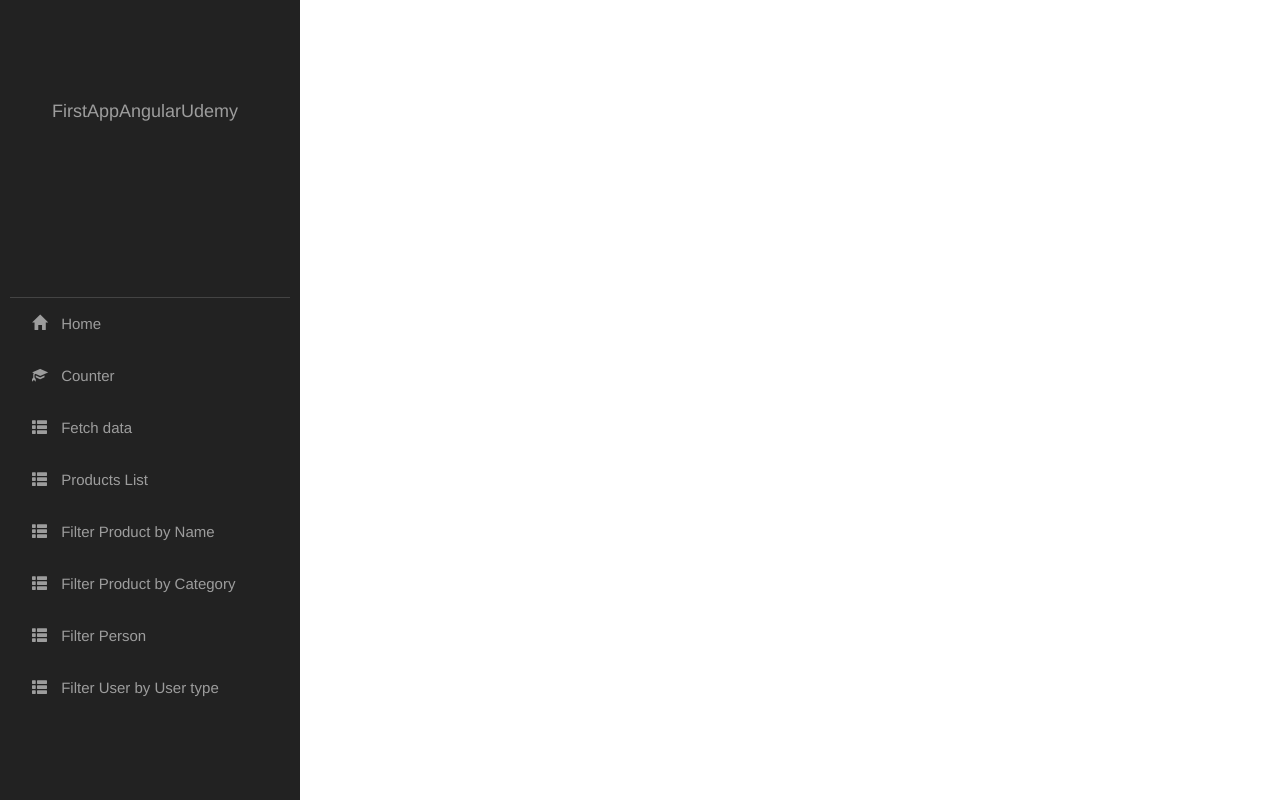
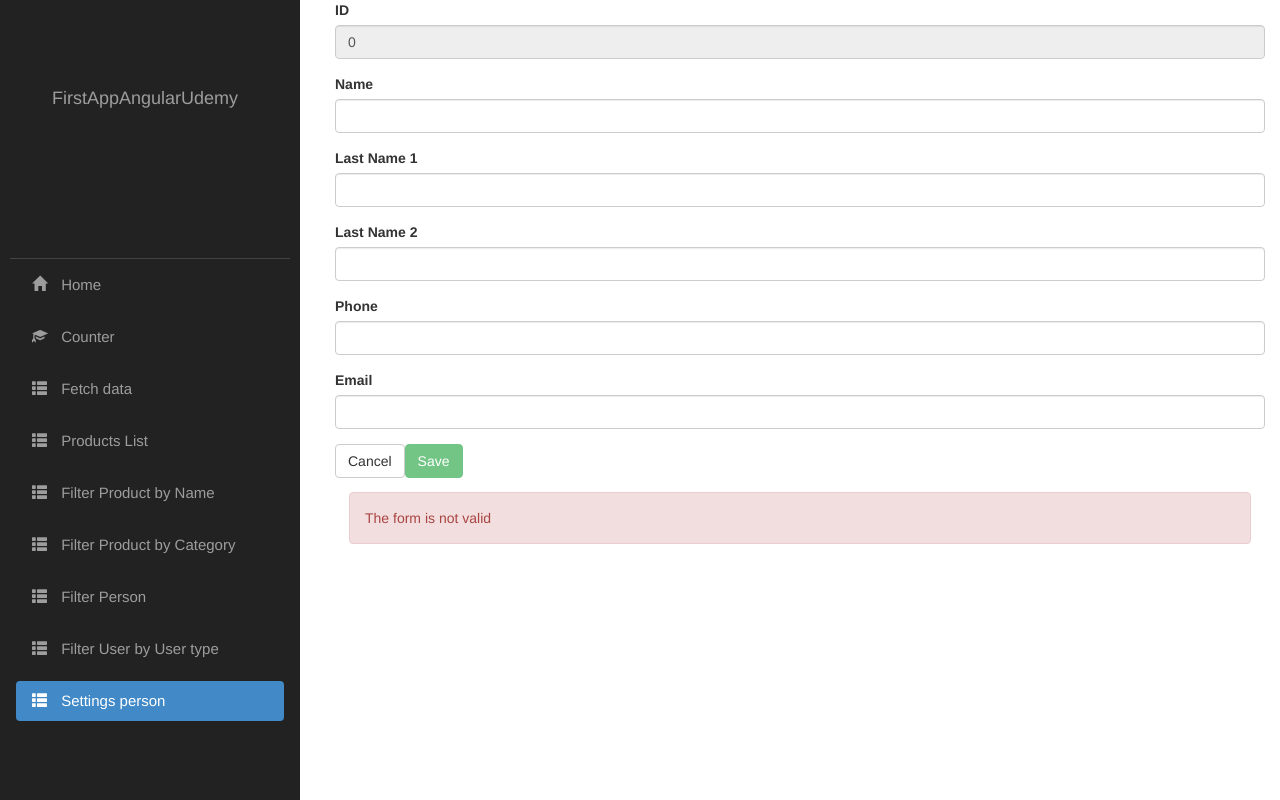
Before and after one commit to sevann-radhak/FirstAppAngularUdemy, an Angular app in the folder FirstAppAngularUdemy/ClientApp/: page /settings-person/1 in a window 1280 px wide. Before the commit this address led to /. Built offline with nearby package versions, Linux system fonts and the light colour scheme.

Commit message:
Create person in bd

```diff
--- a/FirstAppAngularUdemy/ClientApp/src/app/components/filter-person-name/filter-person-name.component.html
+++ b/FirstAppAngularUdemy/ClientApp/src/app/components/filter-person-name/filter-person-name.component.html
@@ -2,4 +2,4 @@
 
 </search-person-name>
 
-<table-person [people]="people"></table-person>
+<table-person [people]="people" [isSettings]="false"></table-person>
--- /dev/null
+++ b/FirstAppAngularUdemy/ClientApp/src/app/components/settings-form-person/settings-form-person.component.html
@@ -0,0 +1,43 @@
+<div class="row">
+  <div class="col-md-12">
+    <form [formGroup]="person" (ngSubmit)="saveData()">
+      <div class="form-group">
+        <label>ID</label>
+        <input type="text" class="form-control" readonly formControlName="IdPerson" />
+      </div>
+
+      <div class="form-group">
+        <label>Name</label>
+        <input type="text" class="form-control" formControlName="Name" />
+      </div>
+
+      <div class="form-group">
+        <label>Last Name 1</label>
+        <input type="text" class="form-control" formControlName="apPaterno" />
+      </div>
+
+      <div class="form-group">
+        <label>Last Name 2</label>
+        <input type="text" class="form-control" formControlName="apMaterno" />
+      </div>
+
+      <div class="form-group">
+        <label>Phone</label>
+        <input type="number" class="form-control" formControlName="PhoneNumber" />
+      </div>
+
+      <div class="form-group">
+        <label>Email</label>
+        <input type="text" class="form-control" formControlName="Email" />
+      </div>
+      <div>
+        <button class="btn btn-default" [routerLink]="['/settings-person']">Cancel</button>
+        <input type="submit" class="btn btn-success" value="Save" [disabled]="!person.valid" />
+      </div>
+    </form>
+  </div>
+</div>
+
+<div style="margin:1em" *ngIf="!person.valid">
+  <div class="alert  alert-danger">The form is not valid</div>
+</div>
--- /dev/null
+++ b/FirstAppAngularUdemy/ClientApp/src/app/components/settings-form-person/settings-form-person.component.ts
@@ -0,0 +1,37 @@
+import { Component, OnInit } from '@angular/core';
+import { FormGroup, FormControl, Validators } from '@angular/forms';
+import { PersonService } from './../../services/person.service';
+import { Router } from '@angular/router';
+
+@Component({
+  selector: 'app-settings-form-person',
+  templateUrl: './settings-form-person.component.html',
+  styleUrls: ['./settings-form-person.component.css']
+})
+export class SettingsFormPersonComponent implements OnInit {
+
+  person: FormGroup;
+
+  constructor(private personService: PersonService, private router: Router) {
+
+    this.person = new FormGroup({
+      'IdPerson': new FormControl("0"),
+      'PhoneNumber': new FormControl("", [Validators.required, Validators.maxLength(10)]),
+      'Email': new FormControl("", [Validators.required, Validators.maxLength(150)]),
+      'Name': new FormControl("", [Validators.required, Validators.maxLength(100)]),
+      "apPaterno": new FormControl("", [Validators.required, Validators.maxLength(150)]),
+      'apMaterno': new FormControl("", [Validators.required, Validators.maxLength(150)])
+    });
+  }
+
+  ngOnInit() {
+  }
+
+  saveData() {
+    this.person.valid
+      ? this.personService.createPerson(this.person.value)
+        .subscribe(data => { this.router.navigate(["settings-person"]) })
+      : null;
+  }
+
+}
--- /dev/null
+++ b/FirstAppAngularUdemy/ClientApp/src/app/components/settings-person/settings-person.component.html
@@ -0,0 +1,4 @@
+<a [routerLink]="['/settings-person', 'new']" class="btn btn-primary mt-4">Create</a>
+<br />
+<br />
+<table-person [isSettings]="true"></table-person>
--- /dev/null
+++ b/FirstAppAngularUdemy/ClientApp/src/app/components/settings-person/settings-person.component.ts
@@ -0,0 +1,15 @@
+import { Component, OnInit } from '@angular/core';
+
+@Component({
+  selector: 'app-settings-person',
+  templateUrl: './settings-person.component.html',
+  styleUrls: ['./settings-person.component.css']
+})
+export class SettingsPersonComponent implements OnInit {
+
+  constructor() { }
+
+  ngOnInit() {
+  }
+
+}
--- a/FirstAppAngularUdemy/ClientApp/src/app/components/table-person/table-person.component.html
+++ b/FirstAppAngularUdemy/ClientApp/src/app/components/table-person/table-person.component.html
@@ -2,15 +2,20 @@
   <thead  class="thead-dark">
     <tr>
       <th *ngFor="let header of headers">{{header}}</th>
+      <th *ngIf="isSettings"></th>
     </tr>
   </thead>
   <tbody>
     <tr *ngFor="let person of people">
       <td>{{person.idPerson}}</td>
       <td>{{person.fullName}}</td>
-      <td>{{person.birthday}}</td>
+      <!--<td>{{person.birthday}}</td>-->
       <td>{{person.phoneNumber}}</td>
       <td>{{person.email}}</td>
+      <td *ngIf="isSettings">
+        <i class="glyphicon glyphicon-edit btn btn-primary btn-sm"></i>
+        <i class="glyphicon glyphicon-trash btn btn-danger btn-sm"></i>
+      </td>
     </tr>
   </tbody>
 </table>
--- a/FirstAppAngularUdemy/ClientApp/src/app/components/table-person/table-person.component.ts
+++ b/FirstAppAngularUdemy/ClientApp/src/app/components/table-person/table-person.component.ts
@@ -9,7 +9,8 @@ import { PersonService } from './../../services/person.service';
 export class TablePersonComponent implements OnInit {
 
   @Input() people: any;
-  headers: string[] = ["ID", "Name", "Birthday", "Phone", "Email"];
+  @Input() isSettings: boolean = false;
+  headers: string[] = ["ID", "Name", "Phone", "Email"];
 
   constructor(private personService: PersonService) { }
 
--- a/FirstAppAngularUdemy/ClientApp/src/app/nav-menu/nav-menu.component.html
+++ b/FirstAppAngularUdemy/ClientApp/src/app/nav-menu/nav-menu.component.html
@@ -52,6 +52,11 @@
                 <span class='glyphicon glyphicon-th-list'></span> Filter User by User type
               </a>
             </li>
+            <li [routerLinkActive]='["link-active"]'>
+              <a [routerLink]='["/settings-person"]' (click)='collapse()'>
+                <span class='glyphicon glyphicon-th-list'></span> Settings person
+              </a>
+            </li>
           </ul>
         </div>
     </div>
--- a/FirstAppAngularUdemy/ClientApp/src/app/services/person.service.ts
+++ b/FirstAppAngularUdemy/ClientApp/src/app/services/person.service.ts
@@ -21,4 +21,9 @@ export class PersonService {
     return this.http.get(`${this.urlBase}api/People/FilterPerson/${name}`)
       .map(res => res.json());
   }
+
+  public createPerson(person) {
+    return this.http.post(`${this.urlBase}api/People/savePerson`, person)
+      .map(res => res.json());
+  }
 }
```
Also changed, not shown: FirstAppAngularUdemy/ClientApp/src/app/app.module.ts (+9 -2 lines), FirstAppAngularUdemy/ClientApp/src/app/components/settings-form-person/settings-form-person.component.css (added), FirstAppAngularUdemy/ClientApp/src/app/components/settings-person/settings-person.component.css (added), 2 other files (tests, documents, lock files or other folders).
